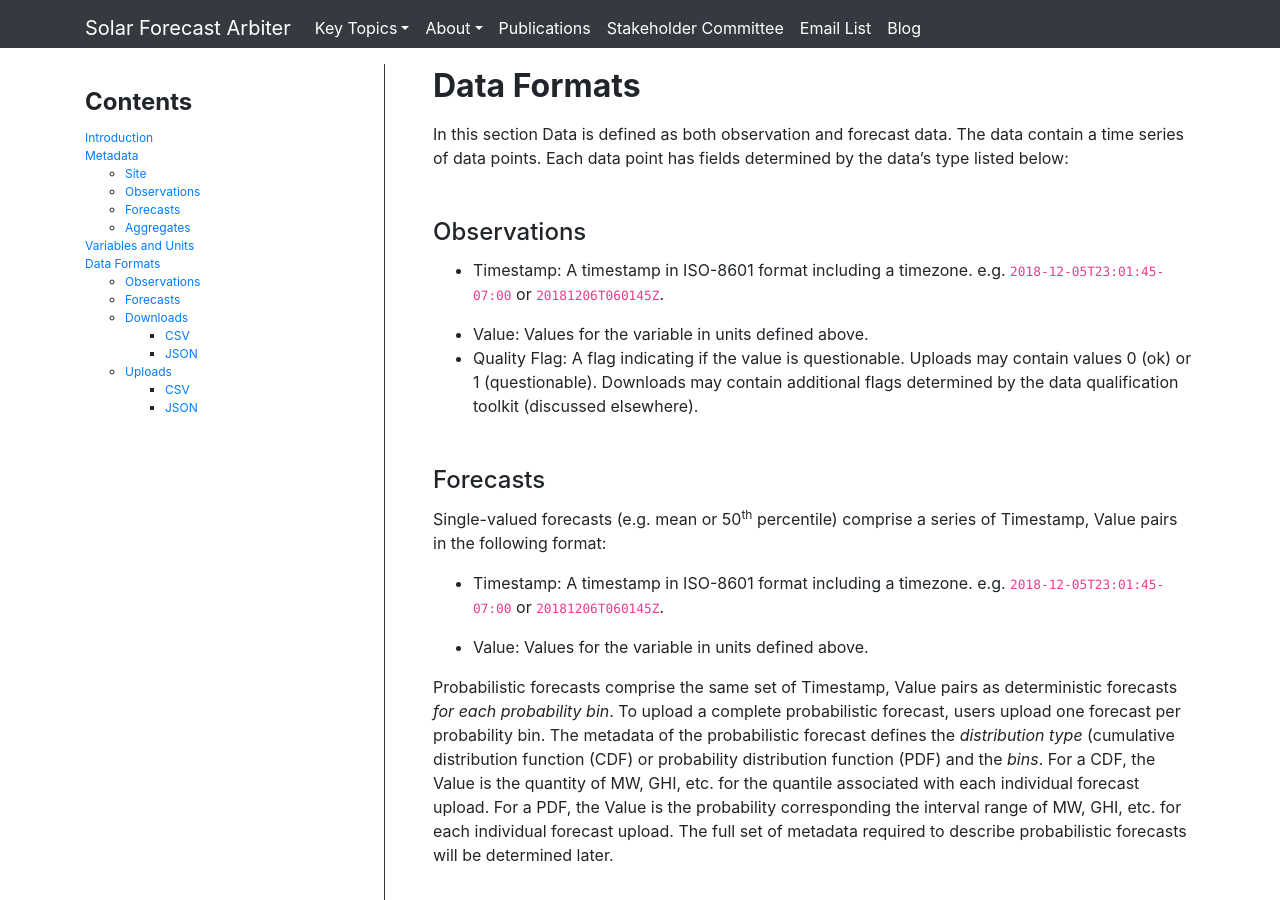
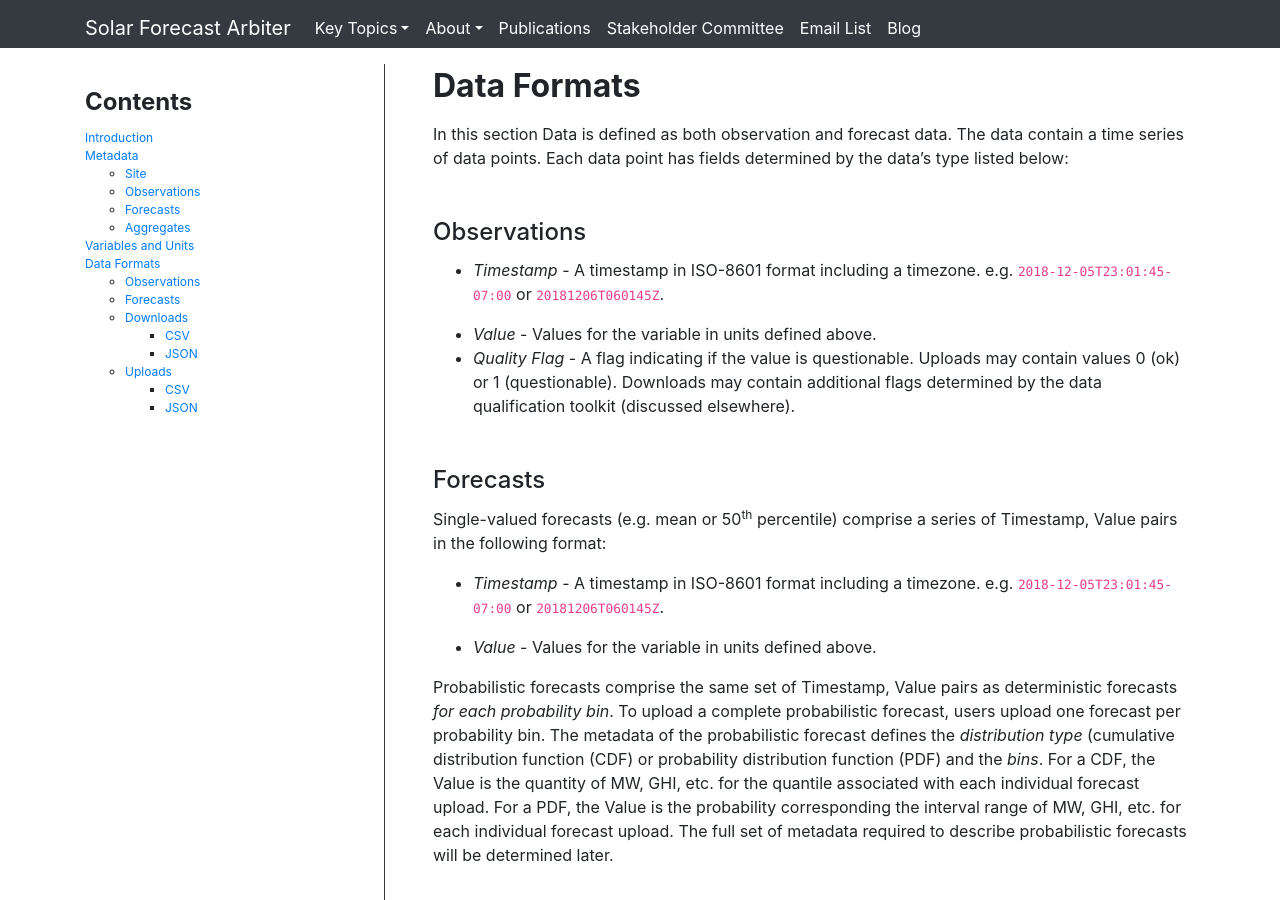
Before and after one commit to SolarArbiter/SolarArbiter.github.io, a Jekyll site: the page built from data_model.md, in a window 1280 px wide and 900 px high, scrolled down 5244 px. Built offline with Jekyll 4.4.1, drawn with Linux system fonts in a browser that asks for light colours; comment, search, counter and statistics services are not loaded; our own code applies the rules of GitHub Pages for plain Markdown files; some of the changed lines change nothing that is shown.

Commit message:
correct overlooked list styles

```diff
--- a/data_model.md
+++ b/data_model.md
@@ -274,10 +274,10 @@ fields determined by the data’s type listed below:
 #### Observations
 {: .anchor}
 
--   Timestamp: A timestamp in ISO-8601 format including a timezone. e.g. `2018-12-05T23:01:45-07:00` or `20181206T060145Z`.
+-   *Timestamp* - A timestamp in ISO-8601 format including a timezone. e.g. `2018-12-05T23:01:45-07:00` or `20181206T060145Z`.
 
--   Value: Values for the variable in units defined above.
--   Quality Flag: A flag indicating if the value is questionable. Uploads may contain values 0 (ok) or 1 (questionable). Downloads may contain additional flags determined by the data qualification toolkit (discussed elsewhere).
+-   *Value* - Values for the variable in units defined above.
+-   *Quality Flag* - A flag indicating if the value is questionable. Uploads may contain values 0 (ok) or 1 (questionable). Downloads may contain additional flags determined by the data qualification toolkit (discussed elsewhere).
 
 #### Forecasts
 {: .anchor}
@@ -285,9 +285,9 @@ fields determined by the data’s type listed below:
 Single-valued forecasts (e.g. mean or 50<sup>th</sup> percentile) comprise a
 series of Timestamp, Value pairs in the following format:
 
--   Timestamp: A timestamp in ISO-8601 format including a timezone. e.g. `2018-12-05T23:01:45-07:00` or `20181206T060145Z`.
+-   *Timestamp* - A timestamp in ISO-8601 format including a timezone. e.g. `2018-12-05T23:01:45-07:00` or `20181206T060145Z`.
 
--   Value: Values for the variable in units defined above.
+-   *Value* - Values for the variable in units defined above.
 
 Probabilistic forecasts comprise the same set of Timestamp, Value pairs
 as deterministic forecasts *for each probability bin*. To upload a
```
